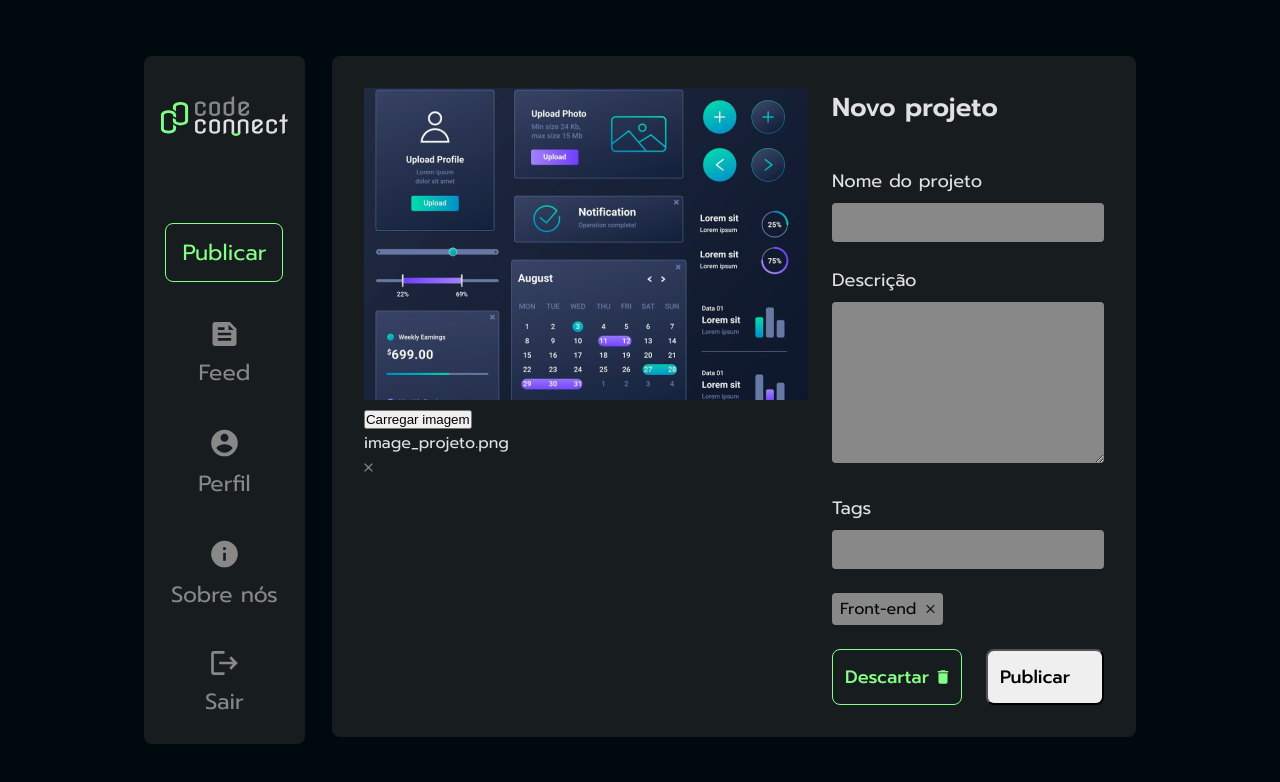
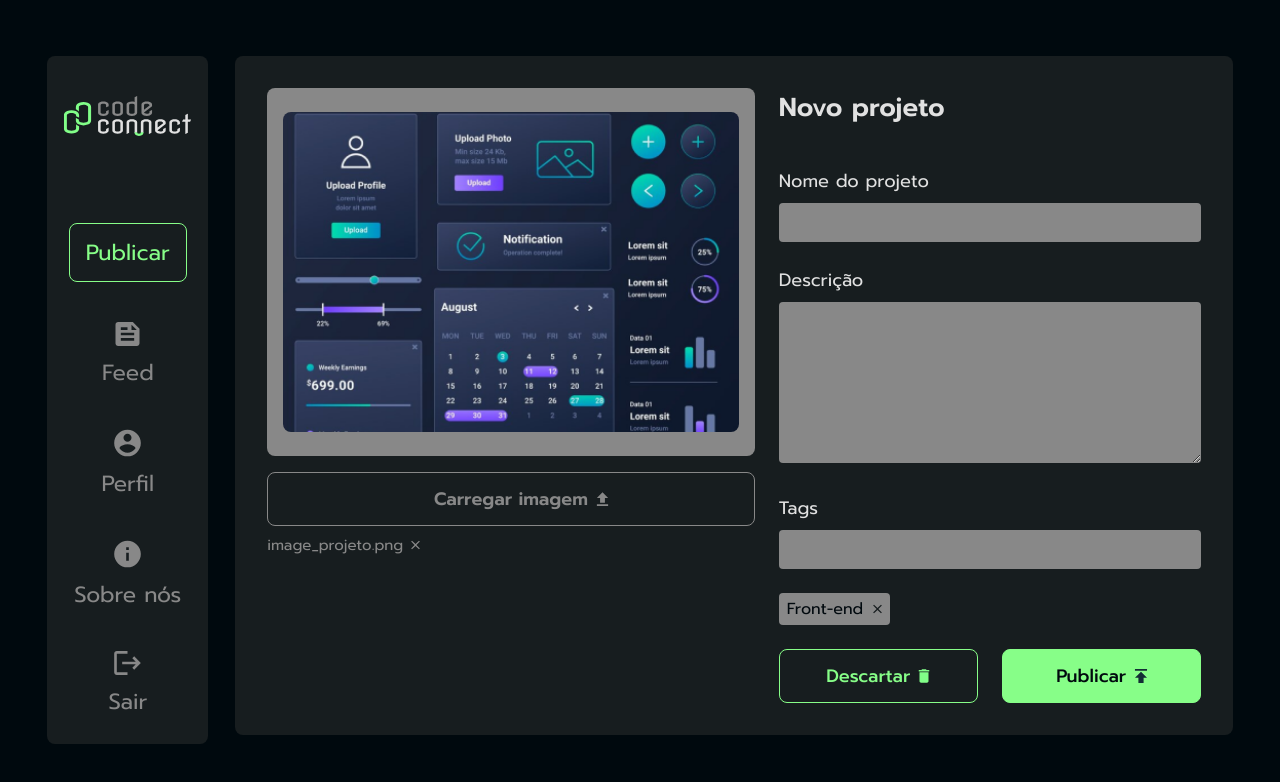
Before and after one commit to JhonatasPortela/upload_arquivos, a plain HTML site: page index.html in a window 1280 px wide. Drawn offline with Linux system fonts and the light colour scheme.

Commit message:
finalização pagina upload e solicitando arquivo para upload

```diff
--- a/index.html
+++ b/index.html
@@ -53,9 +53,10 @@
     <main>
         <div class="container-upload-imagem">
             <div class="container-imagem">
-                <img src="img/imagem1.png" alt="Imagem para upload">
+                <img src="img/imagem1.png" alt="" class="main-imagem">
             </div>
-            <button>Carregar imagem</button>
+            <button id="upload-btn">Carregar imagem</button>
+            <input type="file" id="image-upload" accept="image/" style="display: none" />
             <div class="container-imagem-nome">
                 <p>image_projeto.png</p>
                 <img src="img/close.svg">
@@ -89,7 +90,7 @@
         </div>
     </main>
 
-    <script src="script.js"></script>
+    <script src="scripts.js"></script>
 </body>
 
 </html>
--- a/scripts.js
+++ b/scripts.js
@@ -0,0 +1,6 @@
+const uploadBtn = document.getElementById("upload-btn");
+const inputUpload = document.getElementById("image-upload");
+
+uploadBtn.addEventListener("click", () =>  {
+    inputUpload.click();
+});
--- a/styles.css
+++ b/styles.css
@@ -159,3 +159,78 @@ textarea{
         transform: translateY(-50%);
         margin-left: 8px;
     }
+
+    .botao-publicar {
+        background-color: var(--primary-color);
+        color: var(--background-color);
+        border: 1px solid var(--primary-color);
+        position: relative;
+    }
+
+    .botao-publicar::after{
+        content: "";
+        background-image: url("img/arrow_forward2.svg");
+        background-size: contain;
+        background-repeat: no-repeat;
+        width: 15px;
+        height: 15px;
+        display: inline-block;
+        position: absolute;
+        top: 50%;
+        transform: translateY(-50%);
+        margin-left: 8px;
+
+    }
+
+    .container-descricao{
+        width: 422px;
+    }
+
+    .main-imagem{
+        border-radius: 8px;
+        height: 100%;
+        object-fit: cover;
+    }
+
+    .container-imagem{
+        height: 368px;
+        padding: 24px 16px;
+        background-color: var(--secondary-color);
+        border-radius: 8px;
+    }
+
+    .container-upload-imagem button {
+        margin: 16px 0 8px 0;
+        background-color: var(--itens-background);
+        border: 1px solid var(--secondary-color);
+        border-radius: 8px;
+        color: var(--secondary-color);
+        width: 100%;
+        text-align: center;
+        padding: 12px 16px;
+        font-family: var(--font-family);
+        font-weight: 600;
+        font-size: 18px;
+        position: relative;
+    }
+
+    .container-upload-imagem button::after{
+        content: "";
+        background-image: url("img/upload.svg");
+        background-size: contain;
+        background-repeat: no-repeat;
+        width: 15px;
+        height: 15px;
+        display: inline-block;
+        position: absolute;
+        top: 50%;
+        transform: translateY(-50%);
+        margin-left: 8px;
+    }
+
+    .container-imagem-nome {
+        display: flex;
+        gap: 8px;
+        color: var(--secondary-color);
+        font-size: 15px
+    }
```
